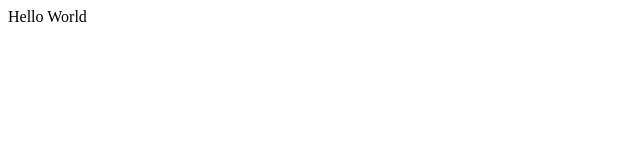
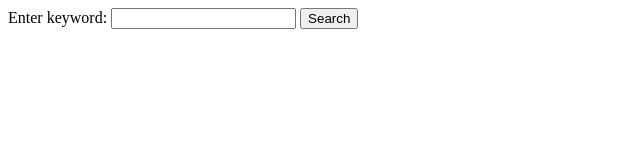
Before and after one commit to DokuaAsiedu/carvalho-aleixo-fullstack-assessment, a website: page index.html in a window 1280 px wide. Shown: the whole page, without its empty margins (0-640 px from the left). Drawn offline with Linux system fonts and the light colour scheme.

Commit message:
added form for keyword search, configured endpoint for handling search, added nodemon for automatic server reruns

```diff
--- a/index.html
+++ b/index.html
@@ -6,6 +6,10 @@
 		<title>Carvalho Aleixo FullStack Assessment</title>
 	</head>
 	<body>
-		<div id="root">Hello World</div>
+		<form action="/api/scrape" method="get">
+			<label for="keyword">Enter keyword:</label>
+			<input type="text" name="keyword" id="keyword" required />
+			<button type="submit">Search</button>
+		</form>
 	</body>
 </html>
--- a/package.json
+++ b/package.json
@@ -13,5 +13,8 @@
   "license": "ISC",
   "dependencies": {
     "express": "^4.19.2"
+  },
+  "devDependencies": {
+    "nodemon": "^3.1.0"
   }
 }
```
Also changed, not shown: index.js (+8 -0 lines), 1 other file.
